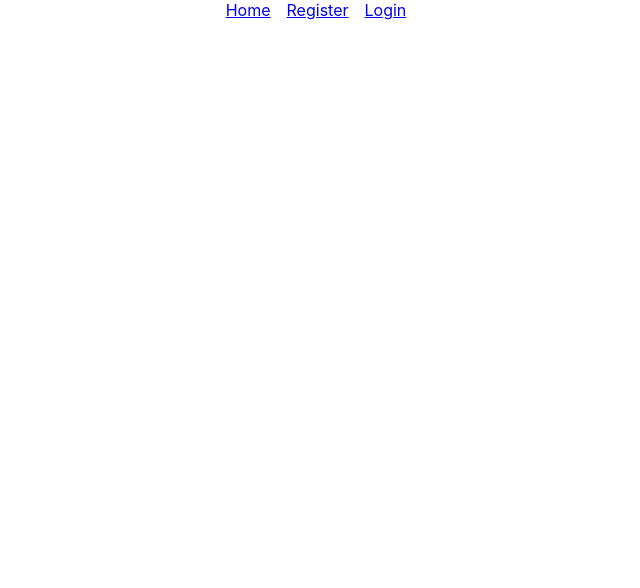
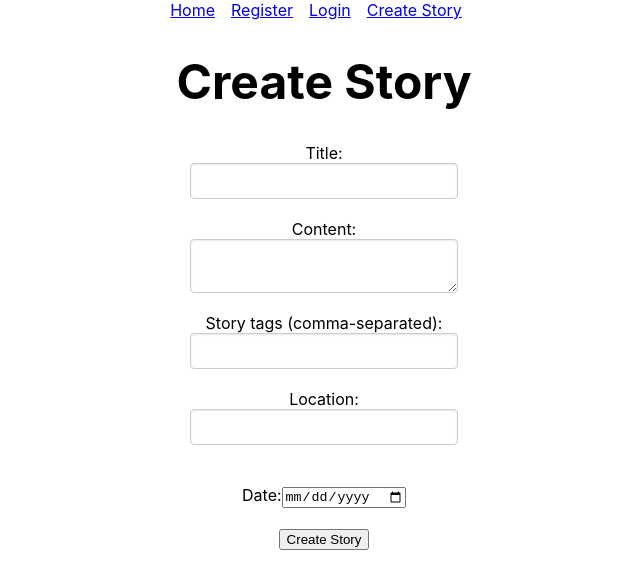
Before and after one commit to oguzsenna/SWE573_SPRING_2023, a React (Create React App) app in the folder memoryproject/frontend/: page /create_story in a window 1280 px wide. Before the commit this address had no page. Shown: the top 588 px of the page, without its empty margins (316-956 px from the left). Built offline with nearby package versions, Linux system fonts and the light colour scheme.

Commit message:
Modify Login,register pages. Add Create story page #18

```diff
--- a/memoryproject/frontend/src/App.css
+++ b/memoryproject/frontend/src/App.css
@@ -51,3 +51,18 @@
 .nav-link {
   margin-right: 1rem;
 }
+
+.big-heading {
+  font-size: 48px;
+}
+.memories-container {
+  display: flex;
+  flex-direction: column;
+  align-items: center;
+  justify-content: center;
+}
+
+.memories-image {
+  width: 200px;
+  height: auto;
+}
--- a/memoryproject/frontend/src/App.js
+++ b/memoryproject/frontend/src/App.js
@@ -3,6 +3,7 @@ import { BrowserRouter as Router, Route, Routes, Link } from 'react-router-dom';
 import Register from './Register';
 import Login from './Login';
 import './App.css';
+import CreateStory from './CreateStory'
 
 function App() {
   return (
@@ -12,14 +13,25 @@ function App() {
           <div className="navbar-nav">
             <Link to="/" className="nav-item nav-link">Home</Link>
             <Link to="/register" className="nav-item nav-link">Register</Link>
-            <Link to="/Login" className="nav-item nav-link">Login</Link>
+            <Link to="/login" className="nav-item nav-link">Login</Link>
+            <Link to="/create_story" className="nav-item nav-link">Create Story</Link>
+
+
           </div>
         </nav>
 
         <Routes>
-          <Route path="/" element={<h1>Memoriess!</h1>} />
+          <Route path="/" element={
+              <div className="memories-container">
+
+              <img src="https://static.vecteezy.com/system/resources/previews/004/264/987/original/the-best-memories-modern-calligraphy-inscription-wall-art-decor-design-wedding-photo-album-vector.jpg" alt="Memories" style={{ width: '1000px', height: 'auto'}} />
+            </div>
+          } />
+
           <Route path="/register" element={<Register />} />
           <Route path="/login" element={<Login />} />
+          <Route path="/create_story" element={<CreateStory  />} />
+
 
         </Routes>
       </div>
--- /dev/null
+++ b/memoryproject/frontend/src/CreateStory.js
@@ -0,0 +1,73 @@
+import React, { useState } from 'react';
+import axios from 'axios';
+
+function CreateStory() {
+  const [title, setTitle] = useState('');
+  const [content, setContent] = useState('');
+  const [storyTags, setStoryTags] = useState('');
+  const [location, setLocation] = useState('');
+  const [date, setDate] = useState('');
+
+  const handleSubmit = async (event) => {
+    event.preventDefault();
+    try {
+      const response =  await axios.post('http://localhost:8000/api/create_story', {
+        title,
+        content,
+        story_tags: storyTags.split(',').map(tag => tag.trim()),
+        location,
+        date,
+      }, {
+        withCredentials: true,
+      });
+      setTitle('');
+      setContent('');
+      setStoryTags('');
+      setLocation('');
+      setDate('');
+    } catch (error) {
+      console.error(error);
+    }
+  };
+
+  return (
+    <div>
+      <h1 className='big-heading'>Create Story</h1>
+
+
+      <form onSubmit={handleSubmit}>
+      <label>
+      Title:
+      <input type="text" value={title} onChange={(event) => setTitle(event.target.value)} />
+      </label>
+      <br />
+      <label>
+      Content:
+      <textarea value={content} onChange={(event) => setContent(event.target.value)}></textarea>
+      </label>
+      <br />
+      <label>
+      Story tags (comma-separated):
+      <input type="text" value={storyTags} onChange={(event) => setStoryTags(event.target.value)} />
+      </label>
+      <br />
+      <label>
+      Location:
+      <input type="text" value={location} onChange={(event) => setLocation(event.target.value)} />
+      </label>
+      <br />
+      <br />
+      <label>
+      Date:
+      <input type="date" value={date} onChange={(event) => setDate(event.target.value)} />
+      </label>
+      <br />
+      <br />
+      <button type="submit">Create Story</button>
+      </form>
+
+      </div>
+    );
+}
+
+  export default CreateStory;
--- a/memoryproject/frontend/src/Login.js
+++ b/memoryproject/frontend/src/Login.js
@@ -21,7 +21,8 @@ function Login() {
       headers: {
         'Content-Type': 'application/json'
       },
-      body: JSON.stringify({ email, password })
+      body: JSON.stringify({ email, password }),
+      credentials: 'include'
     });
 
     const data = await response.json();
@@ -29,7 +30,7 @@ function Login() {
     if (response.ok) {
       localStorage.setItem('token', data.token);
       toast.success('Login successful!');
-      window.location.href = '/dashboard';
+      window.location.href = '/create_story';
     } else {
       toast.error('Invalid email or password');
     }
@@ -37,7 +38,7 @@ function Login() {
 
   return (
     <div>
-        <h1>Login Page</h1>
+        <h1 className='big-heading'>Login Page</h1>
 
         <form onSubmit={handleLogin}>
         <label>
--- a/memoryproject/frontend/src/Register.js
+++ b/memoryproject/frontend/src/Register.js
@@ -39,7 +39,7 @@ function Register() {
 
   return (
     <div>
-        <h1>Register Page</h1>
+        <h1 className='big-heading'>Register Page</h1>
 
         <form onSubmit={handleSubmit}>
         <label>
```
Also changed, not shown: 2 other files (tests, documents, lock files or other folders).
